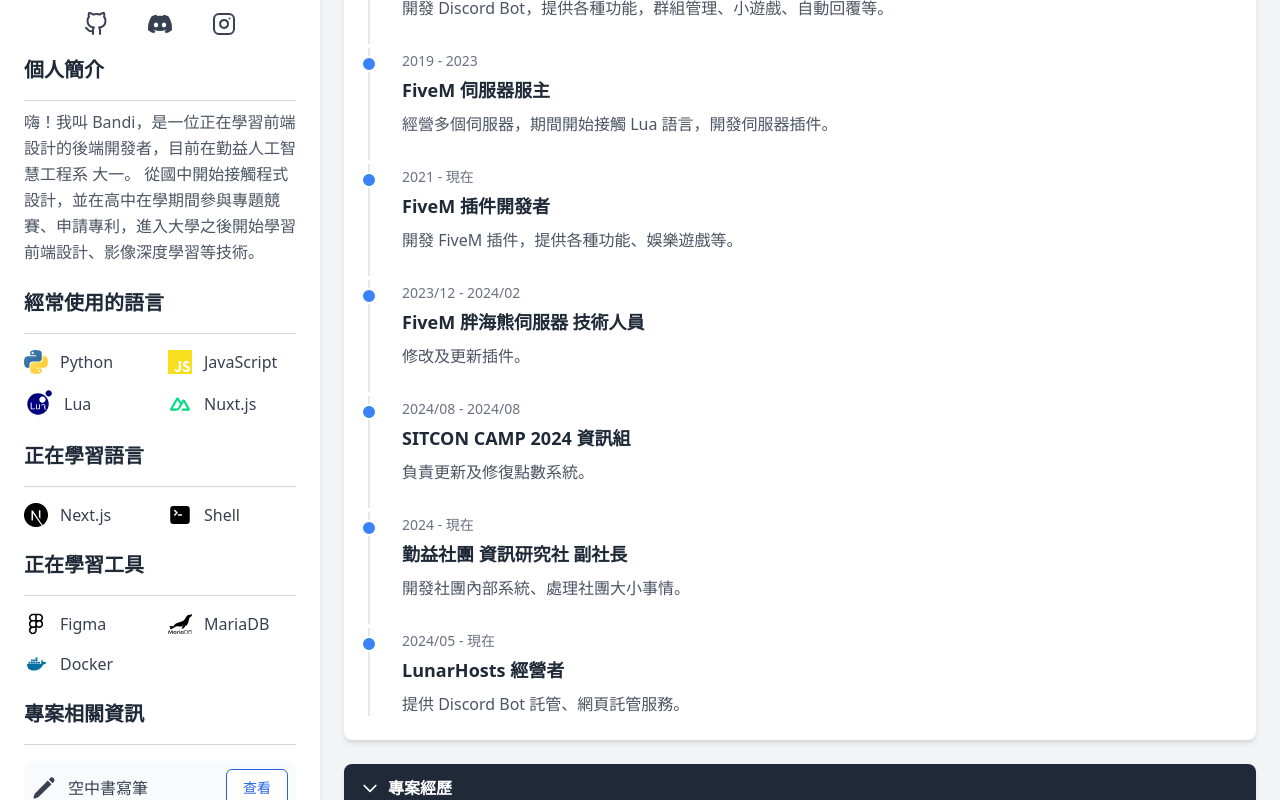
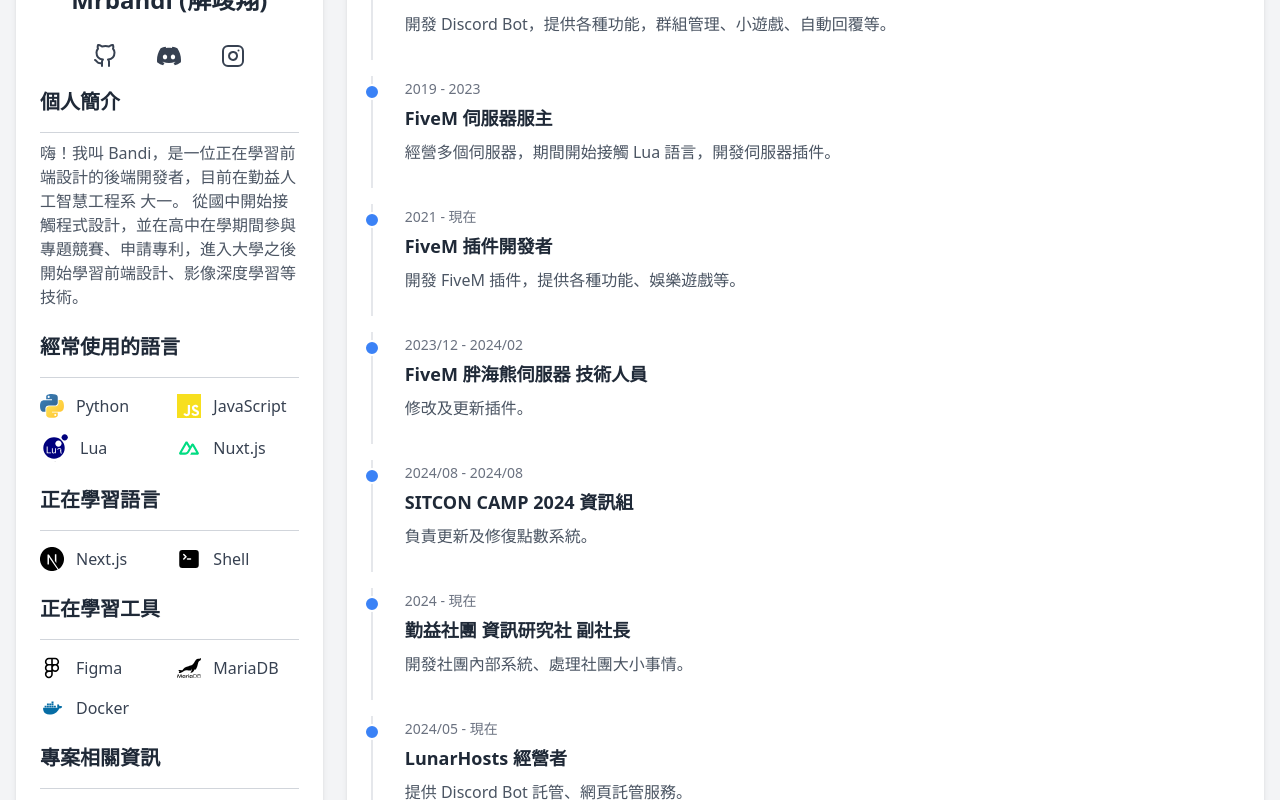
Before and after one commit to MrBandi/Bandi-Website, a Nuxt app: page / in a window 1280 px wide. Shown: the part 280-1080 px from the top of the page. Built offline with nearby package versions, Linux system fonts and the light colour scheme.

Commit message:
feat: enhance layout and styling for ExperienceSection and WindowSection components

```diff
--- a/app.vue
+++ b/app.vue
@@ -1,7 +1,9 @@
 <template>
-  <div class="flex min-h-screen bg-gray-100">
-    <ProfileSidebar />
-    <ExperienceSection />
+  <div class="min-h-screen bg-gray-100">
+    <div class="container mx-auto px-4 py-6 flex flex-col lg:flex-row lg:space-x-6">
+      <ProfileSidebar />
+      <ExperienceSection />
+    </div>
   </div>
 </template>
 
--- a/components/ExperienceSection.vue
+++ b/components/ExperienceSection.vue
@@ -1,19 +1,27 @@
 <template>
-    <div class="w-3/4 p-6 space-y-6">
+  <div class="w-full lg:w-3/4 space-y-4 lg:space-y-6">
     <!-- 身分經歷 -->
     <WindowSection title="身分經歷">
-            <div class="space-y-1">
-                <div v-for="experience in experiences" :key="experience.id"
-                    class="relative pl-8 pb-6 border-l-2 border-gray-200 last:pb-0"
+      <div class="space-y-4">
+        <div
+          v-for="experience in experiences"
+          :key="experience.id"
+          class="relative pl-6 lg:pl-8 pb-4 lg:pb-6 border-l-2 border-gray-200 last:pb-0"
         >
           <div class="absolute -left-[9px] mt-2">
-                        <div class="w-4 h-4 bg-blue-500 rounded-full border-2 border-white"></div>
+            <div
+              class="w-4 h-4 bg-blue-500 rounded-full border-2 border-white"
+            ></div>
           </div>
           <div class="mb-1">
-                        <span class="text-sm text-gray-500">{{ experience.duration }}</span>
+            <span class="text-xs lg:text-sm text-gray-500">{{
+              experience.duration
+            }}</span>
           </div>
-                    <h3 class="text-lg font-semibold text-gray-800">{{ experience.title }}</h3>
-                    <p class="text-gray-600 mt-2">
+          <h3 class="text-base lg:text-lg font-semibold text-gray-800">
+            {{ experience.title }}
+          </h3>
+          <p class="text-sm lg:text-base text-gray-600 mt-2">
             {{ experience.description }}
           </p>
         </div>
@@ -23,17 +31,25 @@
     <!-- 專案經歷 -->
     <WindowSection title="專案經歷">
       <div class="space-y-1">
-                <div v-for="experience in projectExperiences" :key="experience.id"
-                    class="relative pl-8 pb-6 border-l-2 border-gray-200 last:pb-0"
+        <div
+          v-for="experience in projectExperiences"
+          :key="experience.id"
+          class="relative pl-6 lg:pl-8 pb-4 lg:pb-6 border-l-2 border-gray-200 last:pb-0"
         >
           <div class="absolute -left-[9px] mt-2">
-                        <div class="w-4 h-4 bg-blue-500 rounded-full border-2 border-white"></div>
+            <div
+              class="w-4 h-4 bg-blue-500 rounded-full border-2 border-white"
+            ></div>
           </div>
           <div class="mb-1">
-                        <span class="text-sm text-gray-500">{{ experience.duration }}</span>
+            <span class="text-xs lg:text-sm text-gray-500">{{
+              experience.duration
+            }}</span>
           </div>
-                    <h3 class="text-lg font-semibold text-gray-800">{{ experience.title }}</h3>
-                    <p class="text-gray-600 mt-2">
+          <h3 class="text-base lg:text-lg font-semibold text-gray-800">
+            {{ experience.title }}
+          </h3>
+          <p class="text-sm lg:text-base text-gray-600 mt-2">
             {{ experience.description }}
           </p>
         </div>
@@ -43,17 +59,25 @@
     <!-- 參賽經歷 -->
     <WindowSection title="參賽經歷">
       <div class="space-y-1">
-                <div v-for="experience in contestExperiences" :key="experience.id"
-                    class="relative pl-8 pb-6 border-l-2 border-gray-200 last:pb-0"
+        <div
+          v-for="experience in contestExperiences"
+          :key="experience.id"
+          class="relative pl-6 lg:pl-8 pb-4 lg:pb-6 border-l-2 border-gray-200 last:pb-0"
         >
           <div class="absolute -left-[9px] mt-2">
-                        <div class="w-4 h-4 bg-blue-500 rounded-full border-2 border-white"></div>
+            <div
+              class="w-4 h-4 bg-blue-500 rounded-full border-2 border-white"
+            ></div>
           </div>
           <div class="mb-1">
-                        <span class="text-sm text-gray-500">{{ experience.duration }}</span>
+            <span class="text-xs lg:text-sm text-gray-500">{{
+              experience.duration
+            }}</span>
           </div>
-                    <h3 class="text-lg font-semibold text-gray-800">{{ experience.title }}</h3>
-                    <p class="text-gray-600 mt-2">
+          <h3 class="text-base lg:text-lg font-semibold text-gray-800">
+            {{ experience.title }}
+          </h3>
+          <p class="text-sm lg:text-base text-gray-600 mt-2">
             {{ experience.description }}
           </p>
         </div>
@@ -63,17 +87,25 @@
     <!-- 活動經歷 -->
     <WindowSection title="活動經歷">
       <div class="space-y-1">
-                <div v-for="experience in activityExperiences" :key="experience.id"
-                    class="relative pl-8 pb-6 border-l-2 border-gray-200 last:pb-0"
+        <div
+          v-for="experience in activityExperiences"
+          :key="experience.id"
+          class="relative pl-6 lg:pl-8 pb-4 lg:pb-6 border-l-2 border-gray-200 last:pb-0"
         >
           <div class="absolute -left-[9px] mt-2">
-                        <div class="w-4 h-4 bg-blue-500 rounded-full border-2 border-white"></div>
+            <div
+              class="w-4 h-4 bg-blue-500 rounded-full border-2 border-white"
+            ></div>
           </div>
           <div class="mb-1">
-                        <span class="text-sm text-gray-500">{{ experience.duration }}</span>
+            <span class="text-xs lg:text-sm text-gray-500">{{
+              experience.duration
+            }}</span>
           </div>
-                    <h3 class="text-lg font-semibold text-gray-800">{{ experience.title }}</h3>
-                    <p class="text-gray-600 mt-2">
+          <h3 class="text-base lg:text-lg font-semibold text-gray-800">
+            {{ experience.title }}
+          </h3>
+          <p class="text-sm lg:text-base text-gray-600 mt-2">
             {{ experience.description }}
           </p>
         </div>
@@ -83,8 +115,13 @@
 </template>
 
 <script setup lang="ts">
-import { experiences, projectExperiences, contestExperiences, activityExperiences } from './mock';
-import WindowSection from './WindowSection.vue';
+import {
+  experiences,
+  projectExperiences,
+  contestExperiences,
+  activityExperiences,
+} from "./mock";
+import WindowSection from "./WindowSection.vue";
 </script>
 
 <style scoped>
--- a/components/ProfileSidebar.vue
+++ b/components/ProfileSidebar.vue
@@ -1,17 +1,19 @@
 <template>
-  <div class="w-1/4 p-6 bg-white rounded-lg shadow-md">
+  <div class="w-full lg:w-1/4 mb-6 lg:mb-0 bg-white rounded-lg shadow-md p-6">
     <!-- Avatar Section -->
     <div class="flex justify-center mb-6">
       <img
         :src="`https://www.gravatar.com/avatar/${gravatarHash}?s=200`"
         alt="Profile Avatar"
-        class="w-48 h-48 rounded-full shadow-lg"
+        class="w-32 h-32 lg:w-48 lg:h-48 rounded-full shadow-lg"
       />
     </div>
 
     <!-- Name Section -->
-    <div class="text-center mb-2">
-      <h2 class="text-2xl font-bold text-gray-800">Mrbandi (解竣翔)</h2>
+    <div class="text-center mb-4">
+      <h2 class="text-xl lg:text-2xl font-bold text-gray-800">
+        Mrbandi (解竣翔)
+      </h2>
     </div>
 
     <!-- Social Links - Horizontal Layout -->
@@ -87,20 +89,22 @@
       </a>
     </div>
 
+    <div class="space-y-4 lg:space-y-6">
       <!-- Bio Section -->
-
-    <div class="mb-6 text-left">
-      <h3 class="text-xl font-semibold text-gray-800">個人簡介</h3>
-      <hr class="mt-4 border-gray-300" />
-      <p class="text-gray-600 leading-relaxed mt-2">
+      <div class="text-left">
+        <h3 class="text-lg lg:text-xl font-semibold text-gray-800">個人簡介</h3>
+        <hr class="mt-2 lg:mt-4 border-gray-300" />
+        <p class="text-sm lg:text-base text-gray-600 leading-relaxed mt-2">
           {{ personalBio }}
         </p>
       </div>
 
-    <div class="mb-6 text-left">
-      <h3 class="text-xl font-semibold text-gray-800">經常使用的語言</h3>
-      <hr class="mt-4 border-gray-300" />
-      <div class="mt-4 grid grid-cols-2 gap-4">
+      <div class="text-left">
+        <h3 class="text-lg lg:text-xl font-semibold text-gray-800">
+          經常使用的語言
+        </h3>
+        <hr class="mt-2 lg:mt-4 border-gray-300" />
+        <div class="mt-2 lg:mt-4 grid grid-cols-2 gap-2 lg:gap-4">
           <!-- Python -->
           <div class="flex items-center space-x-3">
             <svg
@@ -393,36 +397,41 @@
         </div>
       </div>
 
-    <div class="mb-6 text-left">
-      <h3 class="text-xl font-semibold text-gray-800">專案相關資訊</h3>
-      <hr class="mt-4 border-gray-300" />
-      <div class="mt-4 space-y-4">
+      <div class="text-left">
+        <h3 class="text-lg lg:text-xl font-semibold text-gray-800">
+          專案相關資訊
+        </h3>
+        <hr class="mt-2 lg:mt-4 border-gray-300" />
+        <div class="mt-2 lg:mt-4 space-y-2">
           <div
             v-for="project in projects"
             :key="project.id"
             class="flex items-center justify-between p-2 bg-gray-50 rounded-lg hover:bg-gray-100 transition-colors duration-200"
           >
-          <div class="flex items-center space-x-3">
+            <div class="flex items-center space-x-2">
               <svg
                 xmlns="http://www.w3.org/2000/svg"
                 viewBox="0 0 24 24"
                 fill="currentColor"
-              class="size-6 text-gray-700"
+                class="w-4 h-4 lg:w-6 lg:h-6 text-gray-700"
               >
                 <path
                   d="M21.731 2.269a2.625 2.625 0 0 0-3.712 0l-1.157 1.157 3.712 3.712 1.157-1.157a2.625 2.625 0 0 0 0-3.712ZM19.513 8.199l-3.712-3.712-12.15 12.15a5.25 5.25 0 0 0-1.32 2.214l-.8 2.685a.75.75 0 0 0 .933.933l2.685-.8a5.25 5.25 0 0 0 2.214-1.32L19.513 8.2Z"
                 />
               </svg>
-            <span class="text-gray-700">{{ project.name }}</span>
+              <span class="text-sm lg:text-base text-gray-700">{{
+                project.name
+              }}</span>
             </div>
             <a
               :href="project.link"
               target="_blank"
               rel="noopener noreferrer"
-            class="px-4 py-2 text-sm font-medium text-blue-600 hover:text-blue-700 bg-white border border-blue-600 rounded-md hover:bg-blue-50 transition-colors duration-200"
+              class="px-3 py-1 lg:px-4 lg:py-2 text-xs lg:text-sm font-medium text-blue-600 hover:text-blue-700 bg-white border border-blue-600 rounded-md hover:bg-blue-50 transition-colors duration-200"
             >
               查看
             </a>
+          </div>
         </div>
       </div>
     </div>
--- a/components/WindowSection.vue
+++ b/components/WindowSection.vue
@@ -1,24 +1,27 @@
 <template>
   <div class="bg-white rounded-lg shadow-md overflow-hidden">
-        <!-- 視窗標題列 -->
     <div
-            class="bg-gray-800 px-4 py-3 flex items-center cursor-pointer select-none"
+      class="bg-gray-800 px-3 lg:px-4 py-2 lg:py-3 flex items-center cursor-pointer select-none"
       @click="isOpen = !isOpen"
     >
       <svg
         xmlns="http://www.w3.org/2000/svg"
-                class="h-5 w-5 text-white mr-2 transform transition-transform duration-200"
+        class="h-4 w-4 lg:h-5 lg:w-5 text-white mr-2 transform transition-transform duration-200"
         :class="{ 'rotate-180': !isOpen }"
         fill="none"
         viewBox="0 0 24 24"
         stroke="currentColor"
       >
-                <path stroke-linecap="round" stroke-linejoin="round" stroke-width="2" d="M19 9l-7 7-7-7" />
+        <path
+          stroke-linecap="round"
+          stroke-linejoin="round"
+          stroke-width="2"
+          d="M19 9l-7 7-7-7"
+        />
       </svg>
-            <h2 class="text-white font-semibold">{{ title }}</h2>
+      <h2 class="text-base lg:text-lg text-white font-semibold">{{ title }}</h2>
     </div>
 
-        <!-- 內容區域 -->
     <transition
       enter-active-class="transition-all duration-300 ease-in-out"
       leave-active-class="transition-all duration-300 ease-in-out"
@@ -28,7 +31,7 @@
       leave-to-class="max-h-0 opacity-0"
     >
       <div v-show="isOpen" class="overflow-hidden">
-                <div class="p-6">
+        <div class="p-4 lg:p-6">
           <slot></slot>
         </div>
       </div>
@@ -37,7 +40,7 @@
 </template>
 
 <script setup lang="ts">
-import { ref } from 'vue';
+import { ref } from "vue";
 
 defineProps<{
   title: string;
```
Lines whose indentation alone changed are shown as unchanged.
